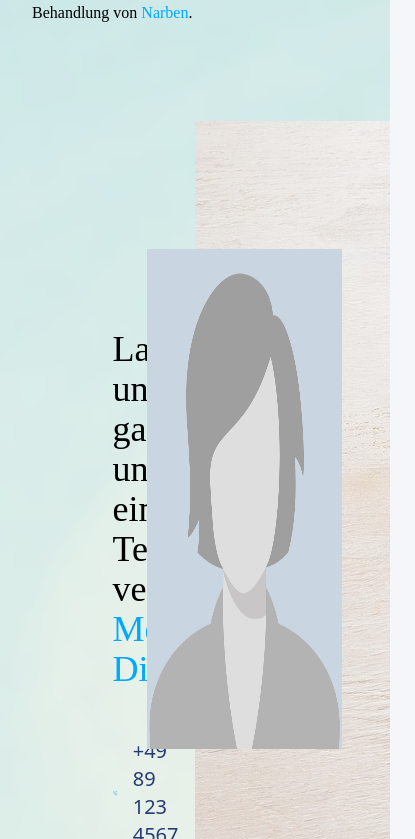
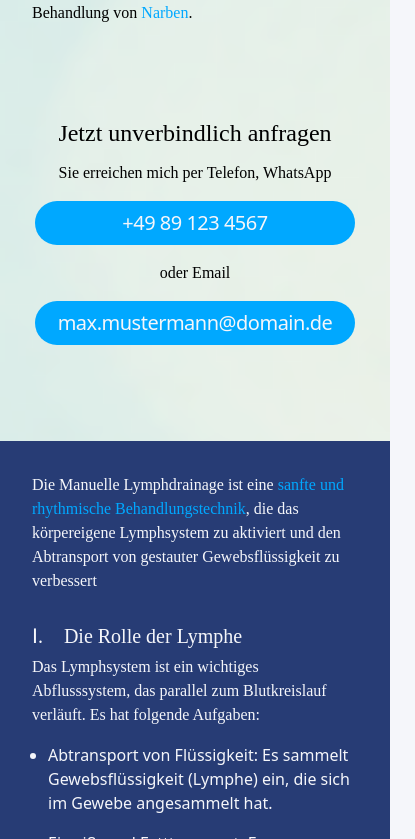
Before and after one commit to dscmari/susanne-h, a React (Vite) app: page / in a window 390 px wide. Shown: the part 4265-5104 px from the top of the page, 415 px wide, since content can reach past the window. Built offline with nearby package versions, Linux system fonts and the light colour scheme; a web font is replaced by a local one.

Commit message:
finish first version of home

```diff
--- a/src/App.tsx
+++ b/src/App.tsx
@@ -6,21 +6,23 @@ import checkIsMobile from "./utils/checkIsMobile";
 import BeautyCards from "./components/BeautyCards.tsx";
 import Services from "./components/Services.tsx";
 import Lymphdrainage from "./components/Lymphdrainage.tsx";
+import checkIsTablet from "./utils/checkIsTablet.ts";
 
 function App() {
   const isMobile = checkIsMobile();
+  const isTablet = checkIsTablet();
 
   return (
     <div id="home-container" className="relative">
-      <Introduction isMobile={isMobile} />
-      <BeautyCards isMobile={isMobile} />
+      <Introduction isMobile={isMobile} isTablet={isTablet} />
+      <BeautyCards isMobile={isMobile} isTablet={isTablet} />
         {isMobile && (
           <div className="my-12">
             <img src="/aloe.jpg" alt="Praxisräume" />
           </div>
         )}
-        <Services isMobile={isMobile} />
-        {isMobile && <Kontakt isMobile={false} />}
+        <Services isMobile={isMobile} isTablet={isTablet} />
+        {isMobile && <Kontakt isMobile={isMobile} isTablet={false} />}
         <Lymphdrainage isMobile={isMobile} />
         {/* <section id="lymphdrainage" className="mx-8 mt-16">
           <h1>Wie funktionert eine Lymphdrainage?</h1>
@@ -44,7 +46,7 @@ function App() {
           </p>
         </section> */}
 
-      <Kontakt isMobile={isMobile} />
+      <Kontakt isMobile={isMobile} isTablet={isTablet} />
       <Footer />
       <ScrollToTopButton />
     </div>
--- a/src/components/BeautyCards.tsx
+++ b/src/components/BeautyCards.tsx
@@ -2,15 +2,16 @@ import Kontakt from "./Kontakt";
 
 type Props = {
   isMobile: boolean;
+  isTablet: boolean
 };
 
-export default function BeautyCards({ isMobile }: Props) {
+export default function BeautyCards({ isMobile, isTablet }: Props) {
   return (
     <div className="max-w-6xl mx-auto lg:max-w-none">
       {isMobile ? (
         <div>
           <div className="my-16 mb-24">
-            <Kontakt isMobile={true} />
+            <Kontakt isMobile={isMobile} isTablet={isTablet} />
           </div>
 
           <section
@@ -59,7 +60,7 @@ export default function BeautyCards({ isMobile }: Props) {
         </div>
       ) : (
         <div className="bg-custom-darkblue text-custom-white -mt-8 px-24 py-36">
-          <h1 className="!text-4xl w-1/2 pb-24">
+          <h1 className="!text-4xl lg:w-1/2 pb-24">
             Die <span className="text-custom-blue">Lymphdrainage</span> ist das
             Geheimnis für ein frisches und definiertes Erscheinungsbild. Sie ist
             die ultimative{" "}
--- a/src/components/Footer.tsx
+++ b/src/components/Footer.tsx
@@ -1,7 +1,7 @@
 
 export default function Footer() {
   return (
-    <div className="grid grid-cols-1  lg:grid-cols-2 bg-custom-white p-8 mt-20 lg:mt-0">
+    <div className="flex flex-col lg:flex-row lg:justify-around bg-custom-darkblue text-custom-white p-8 mt-20 lg:mt-0">
       <div className="">
         <h3>Impressum</h3>
         <ol>
--- a/src/components/Introduction.tsx
+++ b/src/components/Introduction.tsx
@@ -1,8 +1,12 @@
+
+
 type Props = {
   isMobile: boolean;
+  isTablet: boolean;
 };
 
-export default function Introduction({ isMobile }: Props) {
+export default function Introduction({ isMobile, isTablet }: Props) {
+
   return (
     <div className="pt-8 pb-4 lg:p-0">
       {isMobile ? (
@@ -43,7 +47,7 @@ export default function Introduction({ isMobile }: Props) {
       ) : (
         <div>
           {/* upper part */}
-          <div className="mx-16 pt-16 max-w-xs ">
+          <div className="mx-16 pt-16 max-w-xs">
             <h2 className="intro !text-base flex font-thin gap-4 items-center justify-center">
               Heilpraktikerin und <br />
               Lymphtherapeutin
@@ -67,10 +71,15 @@ export default function Introduction({ isMobile }: Props) {
               <p className="text-xl mt-16 mb-16">
                 Aus langjähriger Erfahrung entwickelte sich meine besondere
                 Begeisterung für das Gebiet der Lymphologie. Vorwiegend und mit
-                großer Leidenschaft arbeite ich auf dem Feld der <a className="underline text-custom-darkblue" href="#lymphdrainage">Manuellen
-                Lymphdrainage</a>. Ich behandle alle Beschwerden, die
-                mit dem Lymphsystem zusammenhängen, um Entstauung und
-                Regeneration zu fördern.
+                großer Leidenschaft arbeite ich auf dem Feld der{" "}
+                <a
+                  className="underline text-custom-darkblue"
+                  href="#lymphdrainage"
+                >
+                  Manuellen Lymphdrainage
+                </a>
+                . Ich behandle alle Beschwerden, die mit dem Lymphsystem
+                zusammenhängen, um Entstauung und Regeneration zu fördern.
               </p>
               <a
                 href="#kontakt"
@@ -80,7 +89,9 @@ export default function Introduction({ isMobile }: Props) {
                 {/* <ArrowRight className="size-5" /> */}
               </a>
             </div>
+
             <div className="col-span-6 relative">
+              {!isTablet && (
                 <div className="absolute -top-28 -right-12">
                   <img
                     src="aloe.jpg"
@@ -88,6 +99,8 @@ export default function Introduction({ isMobile }: Props) {
                     style={{ height: "500px", width: "500px" }}
                   />
                 </div>
+              )}
+
               <div className="landing-image bg-slate-300 absolute top-12 left-12 z-100">
                 <img
                   src="blank_woman_detailed_placeholder.png"
--- a/src/components/Kontakt.tsx
+++ b/src/components/Kontakt.tsx
@@ -3,13 +3,14 @@ import Phone from "../assets/icons/phone";
 
 type Props = {
   isMobile: boolean;
+  isTablet: boolean;
 };
 
-export default function Kontakt({ isMobile }: Props) {
+export default function Kontakt({ isMobile, isTablet }: Props) {
   return (
     <div>
       {isMobile ? (
-        <div className="md:p-16 text-center md:max-w-md md:mx-auto">
+        <div className="md:p-16 text-center md:max-w-md md:mx-auto contact-right-col">
           <h1>Jetzt unverbindlich anfragen</h1>
           <p className="my-4 font-thin">
             Sie erreichen mich per Telefon, WhatsApp
@@ -31,22 +32,22 @@ export default function Kontakt({ isMobile }: Props) {
           </ol>
         </div>
       ) : (
-        <div className="grid grid-cols-12">
-          <div className="col-span-6 flex flex-col justify-center pl-24 py-52">
-            <div className="max-w-2/3 mx-auto ">
+        <div id="kontakt" className="grid grid-cols-12 contact-container">
+          <div className="col-span-12 lg:col-span-6 flex flex-col justify-center pl-24 py-52">
+            <div className="min-w-sm max-w-2/3 mx-auto ">
               <h1 className="!text-4xl ">
                 Lass uns ganz unkompliziert einen Termin vereinbaren
               </h1>
               <h1 className="!text-4xl text-custom-blue">Melde Dich</h1>
               <div className="flex flex-col gap-4 my-12 text-xl">
                 <div className="flex items-center gap-4">
-                  <Phone className="size-12"/>
+                  <Phone className="size-12" />
                   <a href="tel:+49891234567" className="text-custom-darkblue">
                     +49 89 123 4567
                   </a>
                 </div>
                 <div className="flex items-center gap-4">
-                      <Mail className="size-12"/>
+                  <Mail className="size-12" />
                   <a
                     href="mailto:max.mustermann@ihre-domain.de"
                     className="text-custom-darkblue"
@@ -57,14 +58,25 @@ export default function Kontakt({ isMobile }: Props) {
               </div>
             </div>
           </div>
-         <div className="col-span-6 relative relative pr-24 contact-container">
+          {isTablet ? (
+            <div className="hidden col-span-6 relative relative contact-right-col">
               <img
                 src="blank_woman_detailed_placeholder.png"
                 className="bg-slate-300 absolute top-32 -left-12"
                 alt="portrait"
-              style={{ height: "500px"}}
+                style={{ height: "400px" }}
               />
             </div>
+          ) : (
+            <div className="col-span-6 relative relative pr-24 contact-right-col">
+              <img
+                src="blank_woman_detailed_placeholder.png"
+                className="bg-slate-300 absolute top-32 -left-12"
+                alt="portrait"
+                style={{ height: "500px" }}
+              />
+            </div>
+          )}
         </div>
       )}
     </div>
--- a/src/components/Lymphdrainage.tsx
+++ b/src/components/Lymphdrainage.tsx
@@ -108,7 +108,7 @@ export default function Lymphdrainage({ isMobile }: Props) {
           id="lymphdrainage"
           className="bg-custom-darkblue px-24 py-32 text-custom-white"
         >
-          <h1 className="!text-4xl w-2/3 pb-24 ml-auto text-right">
+          <h1 className="!text-4xl lg:w-2/3 pb-24 ml-auto lg:text-right">
             Die Manuelle Lymphdrainage ist eine{" "}
             <span className="text-custom-blue">
               sanfte und rhythmische Behandlungstechnik
--- a/src/components/Services.tsx
+++ b/src/components/Services.tsx
@@ -1,8 +1,11 @@
+import { useEffect, useState } from "react";
+
 type Props = {
   isMobile: boolean;
+  isTablet: boolean;
 };
 
-export default function Services({ isMobile }: Props) {
+export default function Services({ isMobile, isTablet }: Props) {
   return (
     <div className="">
       {isMobile ? (
@@ -41,9 +44,8 @@ export default function Services({ isMobile }: Props) {
               </p>
             </div>
             <p>
-              Weitere Anwendugsgebiete, bei denen die Lymphdrainage
-              unterstützen kann sind{" "}
-              <span className="text-custom-blue">Arthrose</span>,{" "}
+              Weitere Anwendugsgebiete, bei denen die Lymphdrainage unterstützen
+              kann sind <span className="text-custom-blue">Arthrose</span>,{" "}
               <span className="text-custom-blue">geschwollene Beine</span>,
               <span className="text-custom-blue"> Migräne</span> und bei der
               Behandlung von <span className="text-custom-blue">Narben</span>.
@@ -52,15 +54,27 @@ export default function Services({ isMobile }: Props) {
         </section>
       ) : (
         <div className="grid grid-cols-12 py-36 pr-24">
+          {isTablet ? (
+            <div className="col-span-6 relative">
+              <img
+                src="blank_woman_detailed_placeholder.png"
+                className="absolute top-0 left-1/2 -translate-x-1/2 bg-slate-300"
+                alt="portrait"
+                style={{ height: "600px", width: "400px" }}
+              />
+            </div>
+          ) : (
             <div className="col-span-6 relative">
               <img
                 src="blank_woman_detailed_placeholder.png"
                 className="absolute -top-50 left-1/2 -translate-x-1/2 bg-slate-300"
                 alt="portrait"
-              style={{ height: "700px", width: "500px" }}
+                style={{ height: "750px", width: "500px" }}
               />
             </div>
-          <div className="col-span-6">
+          )}
+
+          <div className="col-span-6 md:pl-4">
             <div>
               <h1 className="!text-4xl">
                 <span className="text-custom-blue">Medizinische </span>Anwendung
--- a/src/index.css
+++ b/src/index.css
@@ -7,16 +7,18 @@
 }
 
 @font-face {
-  font-family: 'Montserrat Variable';
-  src: url('/fonts/Montserrat-VariableFont_wght.ttf') format('truetype-variations');
+  font-family: "Montserrat Variable";
+  src: url("/fonts/Montserrat-VariableFont_wght.ttf")
+    format("truetype-variations");
   font-weight: 100 900;
   font-style: normal;
   font-display: swap;
 }
 
 @font-face {
-  font-family: 'PlayfairDisplay Variable';
-  src: url('/fonts/PlayfairDisplay-VariableFont_wght.ttf') format('truetype-variations');
+  font-family: "PlayfairDisplay Variable";
+  src: url("/fonts/PlayfairDisplay-VariableFont_wght.ttf")
+    format("truetype-variations");
   font-weight: 100 900;
   font-style: normal;
   font-display: swap;
@@ -25,25 +27,24 @@
 :root {
   background-color: var(--color-custom-white);
   scroll-behavior: smooth;
-
 }
-p{
-  font-family: 'Montserrat Variable';
+p {
+  font-family: "Montserrat Variable";
 }
 
 #home-container {
-    position: relative;
+  position: relative;
 }
 
 #home-container::before {
-  content: '';
+  content: "";
   position: absolute;
   top: 0;
   left: 0;
   right: 0;
   bottom: 0;
-  background-image: url('/bg_flow.png');
-  background-size: cover;       /* Scales image to cover the area (may crop) */
+  background-image: url("/bg_flow.png");
+  background-size: cover; /* Scales image to cover the area (may crop) */
   background-position: center;
   opacity: 0.7;
   z-index: -10;
@@ -58,12 +59,13 @@ h2 {
   line-height: 1.1;
   margin-bottom: 0.5rem;
 }
-h1, h2 {
- font-family: 'PlayfairDisplay Variable';
+h1,
+h2 {
+  font-family: "PlayfairDisplay Variable";
 }
 
-.merriweather{
-  font-family: 'Merriweather Variable', 'serif';
+.merriweather {
+  font-family: "Merriweather Variable", "serif";
 }
 
 .intro {
@@ -90,7 +92,14 @@ h1, h2 {
   background: linear-gradient(to left, transparent, var(--color-custom-blue));
 }
 
-.contact-container{
-   background-image: url('/tea.jpg');
+@media only screen and (min-width: 1010px) {
+  .contact-right-col {
+    background-image: url("/tea.jpg");
+  }
+}
 
+@media only screen and (min-width: 768px) and (max-width: 1280px) {
+  .contact-container {
+    background-image: url("/tea.jpg");
+  }
 }
--- a/src/utils/checkIsMobile.ts
+++ b/src/utils/checkIsMobile.ts
@@ -4,7 +4,7 @@ export default function checkIsMobile() {
     const [isMobile, setIsMobile] = useState(false);
 
     const handleResize = () => {
-      if (window.innerWidth < 1024) {
+      if (window.innerWidth < 768) {
         //md: 768 lg:1024
         setIsMobile(true);
       } else {
@@ -14,7 +14,7 @@ export default function checkIsMobile() {
 
     useEffect(() => {
       window.addEventListener("resize", handleResize);
-      if (window.innerWidth < 1024) {
+      if (window.innerWidth < 768) {
         //md: 768 lg:1024
         setIsMobile(true);
       }
--- /dev/null
+++ b/src/utils/checkIsTablet.ts
@@ -0,0 +1,23 @@
+import { useEffect, useState } from "react";
+
+export default function checkIsTablet() {
+  const [isTablet, setIsTablet] = useState(false);
+
+  const handleResize = () => {
+    if (window.innerWidth > 768 && window.innerWidth < 1280) {
+      //md: 768 lg:1024 xl:1280
+      setIsTablet(true);
+    } else {
+      setIsTablet(false);
+    }
+  };
+
+  useEffect(() => {
+    window.addEventListener("resize", handleResize);
+    if (window.innerWidth > 768 && window.innerWidth < 1280) {
+      //md: 768 lg:1024 xl:1280
+      setIsTablet(true);
+    }
+  }, []);
+  return isTablet;
+}
```
Lines whose indentation alone changed are shown as unchanged.
